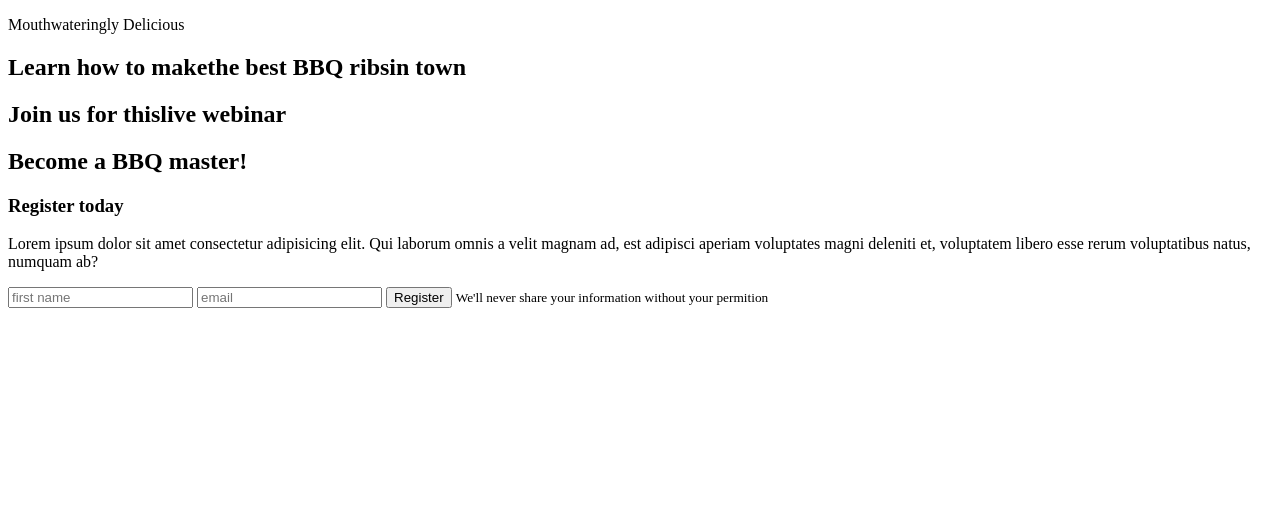
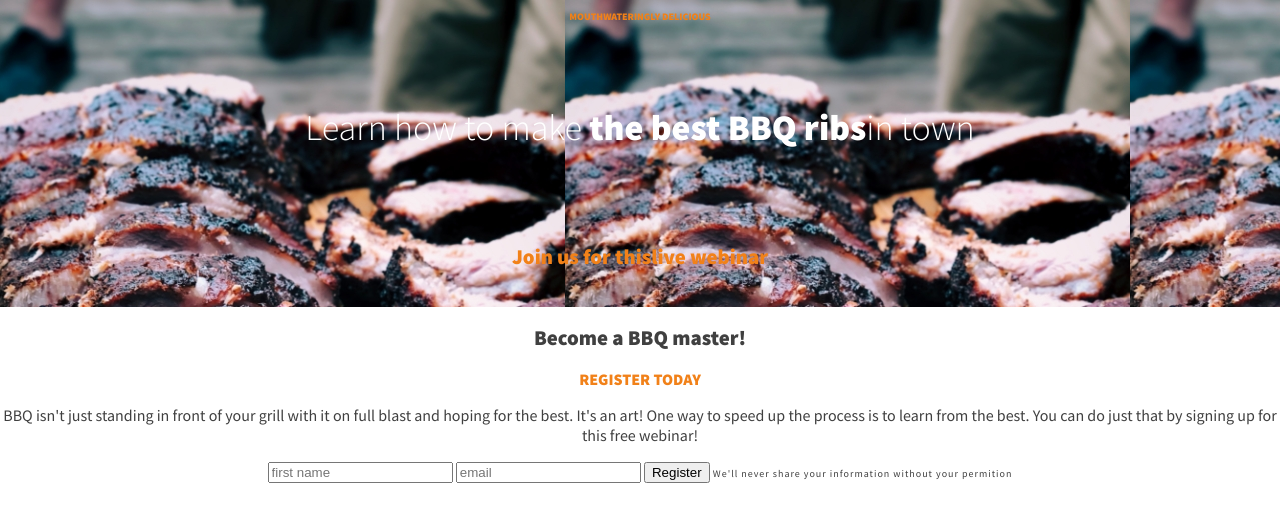
Before and after one commit to DJendryczka/bbq-page, a website: page index.html in a window 1280 px wide. Drawn offline with Linux system fonts and the light colour scheme.

Commit message:
Add backgroun img and style text

```diff
--- a/index.html
+++ b/index.html
@@ -4,20 +4,21 @@
     <meta charset="UTF-8">
     <meta http-equiv="X-UA-Compatible" content="IE=edge">
     <meta name="viewport" content="width=device-width, initial-scale=1.0">
+    <link href="https://fonts.googleapis.com/css?family=Source+Sans+Pro:300,400,900&display=swap" rel="stylesheet">
     <link rel="stylesheet" href="css/style.css">
     <title>BBQ Page</title>
 </head>
 <body>
     <main>
         <section class="splash">
-            <p>Mouthwateringly Delicious</p>
-            <h1>Learn how to make<span>the best BBQ ribs</span>in town</h1>
-            <h2>Join us for thislive webinar</h2>
+            <h1>Learn how to make<span> the best BBQ ribs</span>in town</h1>
+            <p>Join us for thislive webinar</p>
+            <p class="top-text">Mouthwateringly Delicious</p>
         </section>
         <section class="form">
             <h2>Become a BBQ master!</h2>
-            <h3>Register today</h3>
-            <p>Lorem ipsum dolor sit amet consectetur adipisicing elit. Qui laborum omnis a velit magnam ad, est adipisci aperiam voluptates magni deleniti et, voluptatem libero esse rerum voluptatibus natus, numquam ab?</p>
+            <p>Register today</p>
+            <p>BBQ isn't just standing in front of your grill with it on full blast and hoping for the best. It's an art! One way to speed up the process is to learn from the best. You can do just that by signing up for this free webinar!</p>
             <input type="text" placeholder="first name">
             <input type="email" placeholder="email">
             <button>Register</button>
--- a/sass/style.scss
+++ b/sass/style.scss
@@ -0,0 +1,57 @@
+/* Global */
+
+body{
+    margin: 0;
+    font-family: 'Source Sans Pro', sans-serif;
+    font-size: 1rem;
+    color: #404040;
+    text-align: center;
+}
+/* ================
+  Topografy
+  ================*/
+h1{
+    font-size: 2.25rem;
+    font-weight: 300;
+    color: #fff;
+    margin: 2em 0;
+}
+h1 + p{
+    color: #f18119;
+    font-weight: 900;
+    font-size: 1.3125rem;
+}
+h2{
+    font-size: 1.3125rem;
+}
+h2 + p {
+    color: #F18119;
+    font-weight: 900;
+    font-size: 1rem;
+    text-transform: uppercase;
+    margin: 0;
+}
+.top-text{
+    font-size: .625rem;
+    font-weight: 900;
+    color: #f18119;
+    text-transform: uppercase;
+    order: -1;
+}
+span{
+    font-weight: 900;
+}
+small{
+    font-size: .625rem;
+    letter-spacing: 1px;
+}
+/* ====================
+  Intro section
+  ===================*/
+  .splash{
+    background-color: #404040;
+    background-image: url("../images/ribs.jpg");
+    padding: 0 .25em 1em;
+    display: flex;
+    flex-direction: column;
+  }
```
Also changed, not shown: css/style.css, images/ribs.jpg (added), 1 other file.
